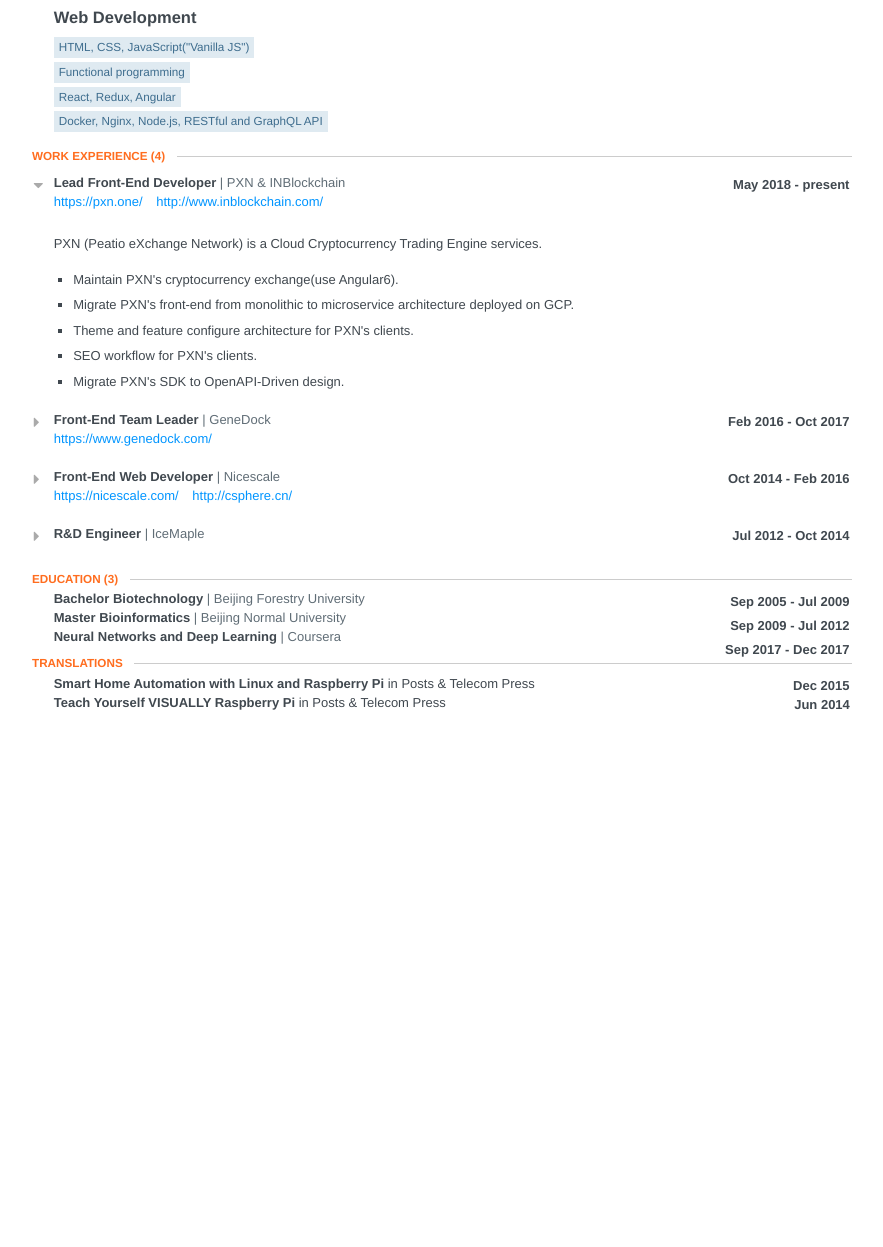
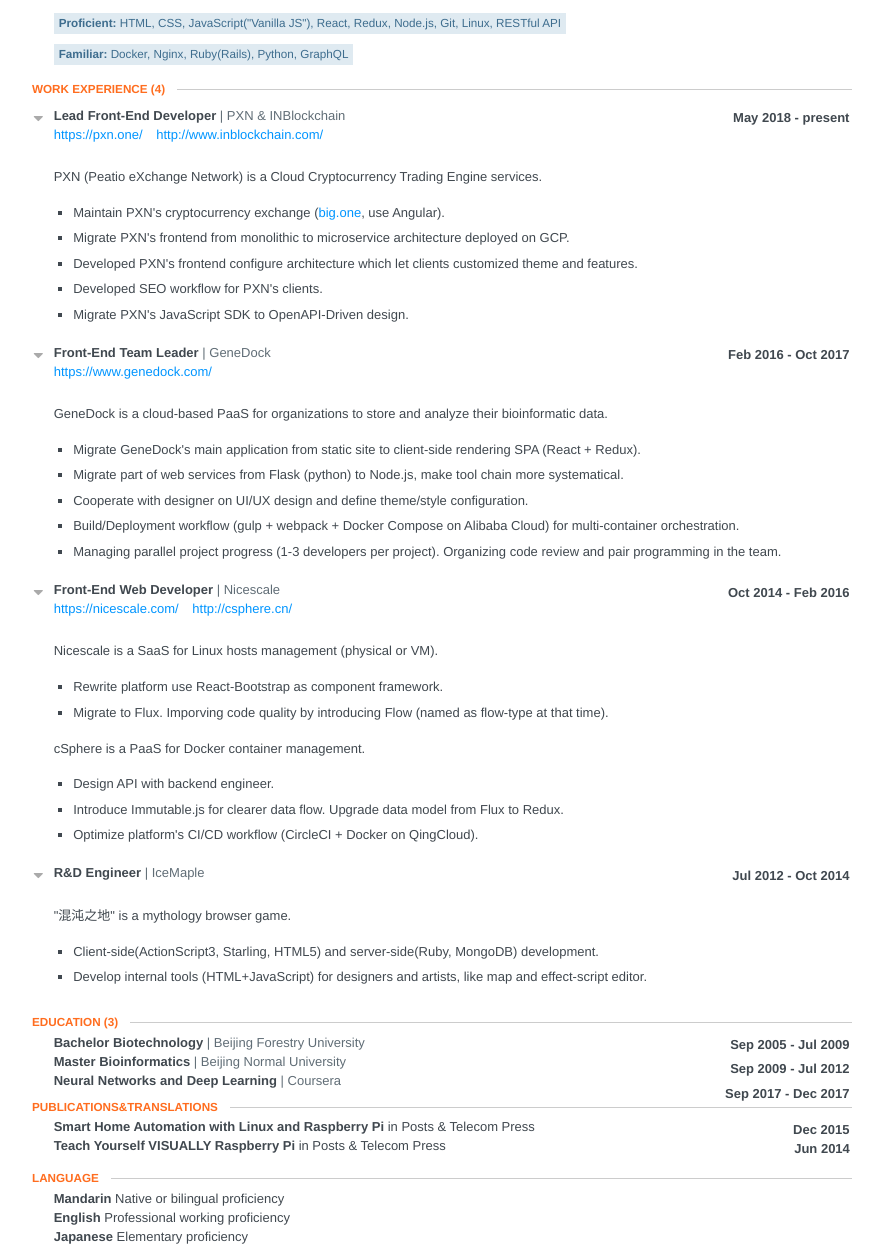
Before and after one commit to hydRAnger/hydRAnger.github.io, a plain HTML site: page index.html in a window 1280 px wide. Shown: the part 165-1412 px from the top of the page, without its empty margins (198-1081 px from the left). Before the commit the page ends 948 px from the top, so only its background shows below. Drawn offline with Linux system fonts and the light colour scheme.

Commit message:
update for Google

```diff
--- a/index.html
+++ b/index.html
@@ -796,6 +796,14 @@
     				<span class="fa fa-mobile"></span>
     				<a href="tel:+86-13488653256">+86-13488653256</a>
     			</div>
+    			<div class="GitHub">
+    				<span class="fa fa-github"></span>
+    				<a href="https://github.com/hydRAnger">https://github.com/hydRAnger</a>
+    			</div>
+    			<div class="stackoverflow">
+    				<span class="fa fa-stack-overflow"></span>
+    				<a href="https://stackoverflow.com/users/1054306/hydranger">hydRAnger</a>
+    			</div>
     		</div>
 
     	</header>
@@ -807,14 +815,11 @@
     	</header>
     	<section id="skills">
     		<div class="item">
-    			<h3 class="name">
-    				Web Development
-    			</h3>
-    			 			<ul class="keywords">
-    				<li>HTML, CSS, JavaScript(&quot;Vanilla JS&quot;)</li>
-    				<li>Functional programming</li>
-    				<li>React, Redux, Angular</li>
-    				<li>Docker, Nginx, Node.js, RESTful and GraphQL API</li>
+                <ul class="keywords">
+                    <li><strong>Proficient: </strong>HTML, CSS, JavaScript(&quot;Vanilla JS&quot;), React, Redux, Node.js, Git, Linux, RESTful API</li>
+    			</ul>
+                <ul class="keywords">
+    				<li><strong>Familiar: </strong>Docker, Nginx, Ruby(Rails), Python, GraphQL</li>
     			</ul>
     		</div>
     	</section>
@@ -850,18 +855,18 @@
                   <p><p>PXN (Peatio eXchange Network) is a Cloud Cryptocurrency Trading Engine services.</p></p>
                 </div>
                 <ul class="highlights">
-                    <li><p>Maintain PXN's cryptocurrency exchange(use Angular6).</p></li>
-                    <li><p>Migrate PXN's front-end from monolithic to microservice architecture deployed on GCP.</p></li>
-                    <li><p>Theme and feature configure architecture for PXN's clients.</p></li>
-                    <li><p>SEO workflow for PXN's clients.</p></li>
-                    <li><p>Migrate PXN's SDK to OpenAPI-Driven design.</p></li>
+                    <li><p>Maintain PXN's cryptocurrency exchange (<a target="_blank" href="https://big.one/">big.one</a>, use Angular).</p></li>
+                    <li><p>Migrate PXN's frontend from monolithic to microservice architecture deployed on GCP.</p></li>
+                    <li><p>Developed PXN's frontend configure architecture which let clients customized theme and features.</p></li>
+                    <li><p>Developed SEO workflow for PXN's clients.</p></li>
+                    <li><p>Migrate PXN's JavaScript SDK to OpenAPI-Driven design.</p></li>
                 </ul>
         	</div>
         </section>
 
         <section class="work-item">
 
-            <input id="work-item-1" type="checkbox" class="toggle-item" />
+            <input id="work-item-1" type="checkbox" class="toggle-item" checked="checked" />
             <label for="work-item-1"></label>
 
     			<header>
@@ -881,17 +886,17 @@
                   <p><p>GeneDock is a cloud-based PaaS for organizations to store and analyze their bioinformatic data.</p></p>
                 </div>
                 <ul class="highlights">
-                    <li><p>Migrate GeneDock's front-end from static site to client-side rendering SPA (React + Redux).</p></li>
-                    <li><p>Replace Flask with Node.js, make tool chain more systematical.</p></li>
-                    <li><p>Cooperate with designer on UI/UX design and theme/style configuration.</p></li>
-                    <li><p>Build/Deployment workflow (gulp + webpack + Docker Compose) for multi-container orchestration.</p></li>
+                    <li><p>Migrate GeneDock's main application from static site to client-side rendering SPA (React + Redux).</p></li>
+                    <li><p>Migrate part of web services from Flask (python) to Node.js, make tool chain more systematical.</p></li>
+                    <li><p>Cooperate with designer on UI/UX design and define theme/style configuration.</p></li>
+                    <li><p>Build/Deployment workflow (gulp + webpack + Docker Compose on Alibaba Cloud) for multi-container orchestration.</p></li>
                     <li><p>Managing parallel project progress (1-3 developers per project). Organizing code review and pair programming in the team.</p></li>
                 </ul>
         	</div>
         </section>
         <section class="work-item">
 
-            <input id="work-item-2" type="checkbox" class="toggle-item" />
+            <input id="work-item-2" type="checkbox" class="toggle-item" checked="checked" />
             <label for="work-item-2"></label>
 
     			<header>
@@ -914,24 +919,22 @@
                   <p><p>Nicescale is a SaaS for Linux hosts management (physical or VM).</p></p>
                 </div>
                 <ul class="highlights">
-                    <li><p>Homepage and platform development.</p></li>
                     <li><p>Rewrite platform use React-Bootstrap as component framework.</p></li>
-                    <li><p>Upgrade from React v0.12 to v0.14, introduced Flux architecture.</p></li>
+                    <li><p>Migrate to Flux. Imporving code quality by introducing Flow (named as flow-type at that time).</p></li>
                 </ul>
                 <div class="summary">
                   <p><p>cSphere is a PaaS for Docker container management.</p></p>
                 </div>
                 <ul class="highlights">
                     <li><p>Design API with backend engineer.</p></li>
-                    <li><p>Introduce Immutable.js, make data model more intuitive.</p></li>
-                    <li><p>Optimize platform's CI/CD workflow (CircleCI + Docker).</p></li>
-                    <li><p>Upgrade from Flux to Redux, make a simpler unidirectional data flow.</p></li>
+                    <li><p>Introduce Immutable.js for clearer data flow. Upgrade data model from Flux to Redux.</p></li>
+                    <li><p>Optimize platform's CI/CD workflow (CircleCI + Docker on QingCloud).</p></li>
                 </ul>
         	</div>
         </section>
         <section class="work-item">
 
-            <input id="work-item-4" type="checkbox" class="toggle-item" />
+            <input id="work-item-4" type="checkbox" class="toggle-item" checked="checked" />
             <label for="work-item-4"></label>
 
     			<header>
@@ -949,7 +952,7 @@
             </div>
             <ul class="highlights">
                 <li><p>Client-side(ActionScript3, Starling, HTML5) and server-side(Ruby, MongoDB) development.</p></li>
-                <li><p>Develop internal tools(HTML+JavaScript) for designers and artists, like map and effect-script editor.</p></li>
+                <li><p>Develop internal tools (HTML+JavaScript) for designers and artists, like map and effect-script editor.</p></li>
             </ul>
         	</div>
         </section>
@@ -1046,7 +1049,7 @@
     </section>
     <section class="section" style="margin-top: 25px;">
       <header>
-        <h2 class='section-title'>Translations</h2>
+        <h2 class='section-title'>Publications&Translations</h2>
       </header>
       <section id="publications">
         <section class="publication-item">
@@ -1090,5 +1093,52 @@
       </section>
     </section>
 
+    <section class="section" style="margin-top: 25px;">
+      <header>
+        <h2 class='section-title'>Language</h2>
+      </header>
+      <section id="language">
+        <section class="language-item">
+          <header>
+            <div class="header-left">
+              <span class="name">
+                Mandarin
+              </span>
+              <span class="level">
+                Native or bilingual proficiency
+              </span>
+            </div>
+          </header>
+        </section>
+
+        <section class="language-item">
+          <header>
+            <div class="header-left">
+              <span class="name">
+                English
+              </span>
+              <span class="level">
+                Professional working proficiency
+              </span>
+            </div>
+          </header>
+        </section>
+
+        <section class="language-item">
+          <header>
+            <div class="header-left">
+              <span class="name">
+                Japanese
+              </span>
+              <span class="level">
+                Elementary proficiency
+              </span>
+            </div>
+          </header>
+        </section>
+      </section>
+    </section>
+
+
   </body>
 </html>
```
